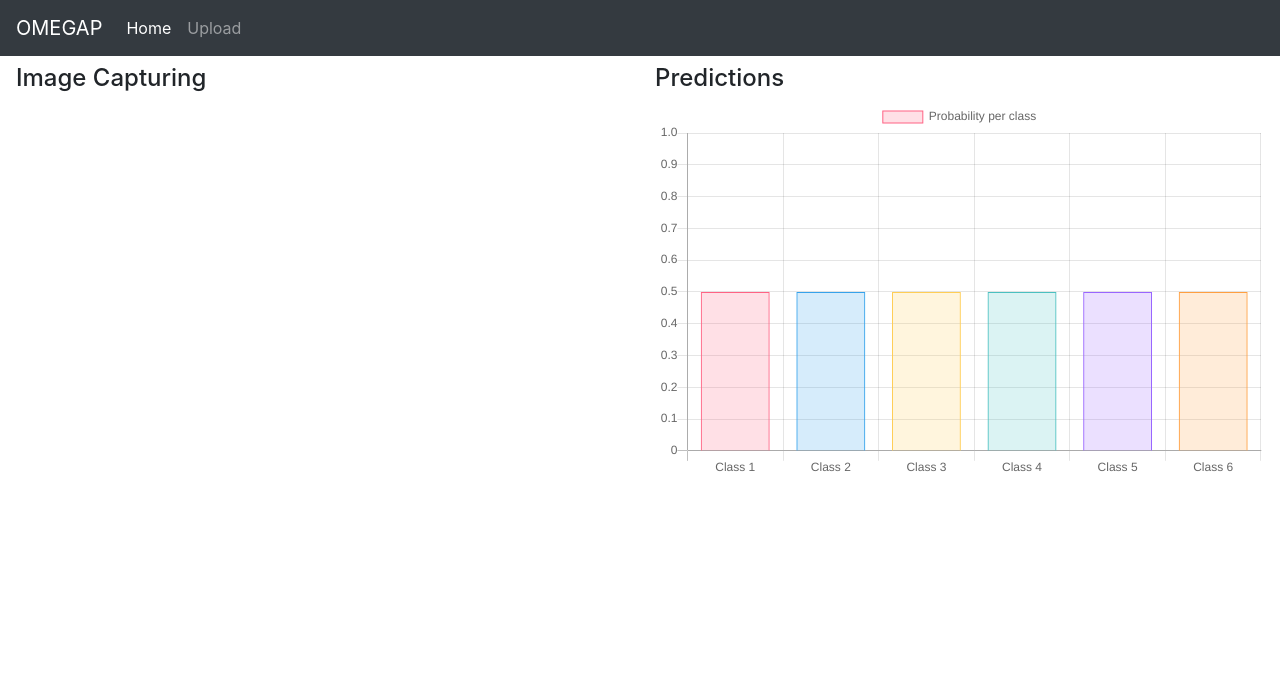
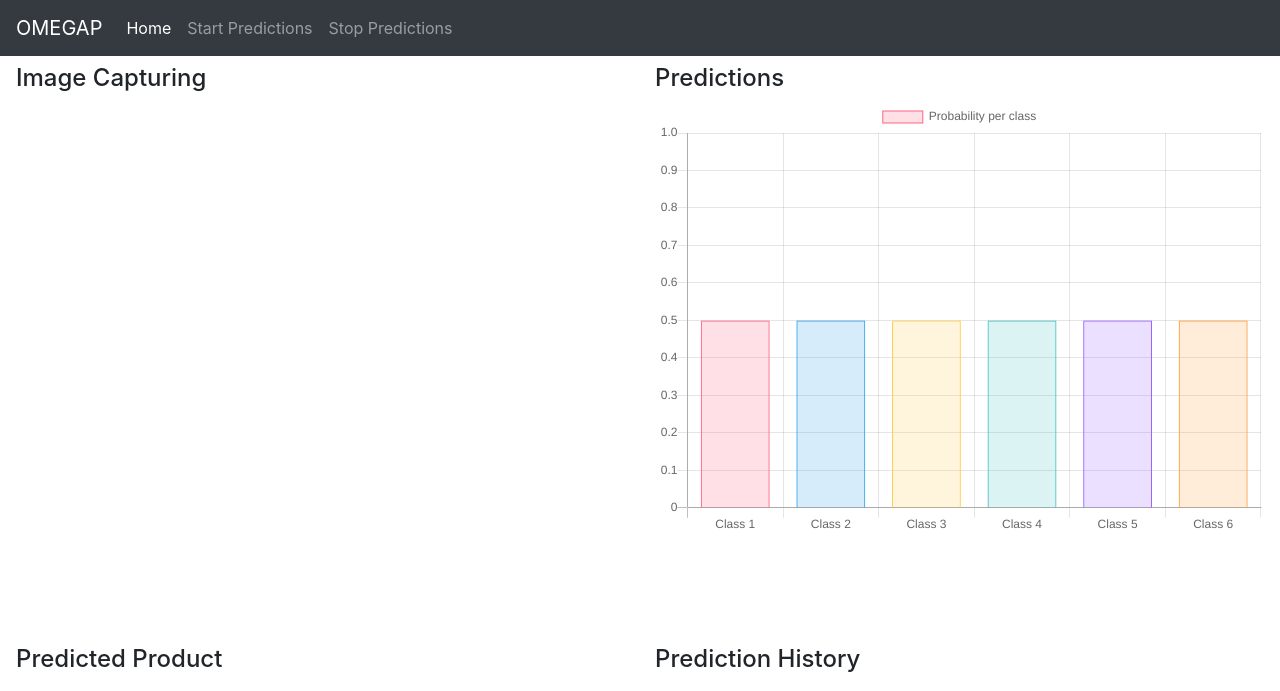
Before and after one commit to manuelzander/product_recognition_frontend, a Flask app: page / in a window 1280 px wide. Shown: the top 691 px of the page. Run offline with Flask 2, Linux system fonts and the light colour scheme; some libraries are stand-ins or nearby versions.

Commit message:
Optimization of website, pictures change

```diff
--- a/webcam-example/app.py
+++ b/webcam-example/app.py
@@ -95,7 +95,7 @@
 def count_thread():
     i = 0
     while True:
-        time.sleep(5)
+        time.sleep(1)
         random_list = np.round(np.random.rand(6), decimals=2)
         random_list = random_list.tolist()
         #test = input_q.get()
--- a/webcam-example/templates/index.html
+++ b/webcam-example/templates/index.html
@@ -1,5 +1,6 @@
 <!doctype html>
 <html lang="en">
+
 <head>
   <meta charset="utf-8">
   <meta http-equiv="x-ua-compatible" content="ie=edge">
@@ -10,13 +11,11 @@
   <link rel="stylesheet" href="https://maxcdn.bootstrapcdn.com/bootstrap/4.0.0/css/bootstrap.min.css" integrity="sha384-Gn5384xqQ1aoWXA+058RXPxPg6fy4IWvTNh0E263XmFcJlSAwiGgFAW/dAiS6JXm" crossorigin="anonymous">
   <script type="text/javascript" src="{{ url_for('static', filename='webcamjs/webcam.js') }}"></script>
   <script type="text/javascript" src="//cdnjs.cloudflare.com/ajax/libs/socket.io/1.3.6/socket.io.min.js"></script>
-  <script src="https://cdnjs.cloudflare.com/ajax/libs/Chart.js/2.7.2/Chart.bundle.js"></script>
-  <script src="https://code.jquery.com/jquery-1.11.1.js"></script>
-
+  <script type="text/javascript" src="https://cdnjs.cloudflare.com/ajax/libs/Chart.js/2.7.2/Chart.bundle.js"></script>
+  <script type="text/javascript" src="https://code.jquery.com/jquery-1.11.1.js"></script>
 </head>
 
 <body>
-
   <nav class="navbar navbar-expand-md navbar-dark bg-dark fixed-top">
     <a class="navbar-brand" href="http://127.0.0.1:5000/">OMEGAP</a>
     <button class="navbar-toggler" type="button" data-toggle="collapse" data-target="#navbarsExampleDefault" aria-controls="navbarsExampleDefault" aria-expanded="false" aria-label="Toggle navigation">
@@ -29,8 +28,14 @@
           <a class="nav-link" href="http://127.0.0.1:5000/">Home <span class="sr-only">(current)</span></a>
         </li>
         <li class="nav-item">
+          <a class="nav-link" href="#" onclick="take_snapshot_loop();">Start Predictions</a>
+        </li>
+        <li class="nav-item">
+          <a class="nav-link" href="#" onclick="stop_taking_snapshot();">Stop Predictions</a>
+        </li>
+        <!--<<li class="nav-item">
           <a class="nav-link" href="/upload">Upload</a>
-        </li>
+        </li>-->
       </ul>
     </div>
   </nav>
@@ -38,33 +43,37 @@
   <main role="main" class="flex-container">>
 
     <div class="modal-body row">
+
     <div class="col-md-6">
-
       <br>
       <h4>Image Capturing</h4>
-
-      <div id="my_camera" style="margin: 0 auto; text-align: center; padding-top: 50px;"></div>
-      <div id="snapshot-buttons" style="margin: 0 auto; text-align: center; padding-top: 80px;" >
-
+      <div id="my_camera"></div>
+      <!--<div id="snapshot-buttons" style="margin: 0 auto; text-align: center; padding-top: 80px;" >
           <form>
               <input type=button value="Start Predictions" onClick="take_snapshot_loop()">
               <input type=button value="Stop Predictions" onClick="stop_taking_snapshot()">
           </form>
-
-          <img src="{{ url_for('static', filename='ocado.jpg') }}" style="width:733px;height:263px;">
-
-      </div>
-
+      </div>-->
     </div>
 
     <div class="col-md-6">
+    <br>
+      <h4>Predictions</h4>
+      <canvas id="myChart" width="640" height="460"></canvas>
+    </div>
+    </div>
 
-      <br>
-      <h4>Predictions</h4>
-      <canvas id="myChart" width="400" height="250"></canvas>
+    <div class="modal-body row">
 
-      <!--<ul id="predictions">-->
-
+    <div class="col-md-6">
+      <h4>Predicted Product</h4>
+      <div id="images" style="margin: 0 auto; text-align: center">
+      <img id="product_image" src="{{ url_for('static', filename='ocado.jpg') }}" style="height: 50%; width: 50%; object-fit: contain">
+      </div>
+    </div>
+    <div class="col-md-6">
+      <h4>Prediction History</h4>
+      <ul id="history"></ul>
     </div>
     </div>
 
@@ -126,11 +135,11 @@
       }
     });
 
+    //Intialize webcam
 		Webcam.attach( '#my_camera' );
 
     //SocketIO set-up and update of chart
-
-    function addData(chart, data, datasetIndex) {
+    function add_data(chart, data, datasetIndex) {
        chart.data.datasets[datasetIndex].data = data;
        chart.update();
     }
@@ -138,16 +147,40 @@
     var socket = io.connect('http://' + document.domain + ':' + location.port);
 
     var data = [];
+    var max_of_array = 0;
+    var index_max_of_array = 0;
+    var class_number = 0;
+    var threshold = 0.9;
 
     socket.on('scan', function(incoming_data) {
       //console.log(incoming_data);
       //$("#predictions").append($('<li>').text(msg.text));
       data = JSON.parse(incoming_data);
-      addData(myChart, data, 0);
+
+      max_of_array = Math.max.apply(Math, data);
+      index_max_of_array = data.reduce((iMax, x, i, arr) => x > arr[iMax] ? i : iMax, 0);
+      class_number = index_max_of_array + 1;
+
+      if (max_of_array >= threshold)
+        $("#history").append($('<li>').text("Prediction: Class " + class_number + "; Accuracy: " + 100*max_of_array + "%"));
+
+      add_data(myChart, data, 0);
+      change_image();
+
       //setTimeout(function() {
-      //   addData(myChart, data, 0);
+      //   add_data(myChart, data, 0);
       //}, 100);
     });
+
+    //Function to update the product image
+    function change_image(){
+      var image = document.getElementById("product_image");
+      var image_source = "/static/" + class_number.toString() + ".jpg";
+
+      if (max_of_array >= threshold){
+        image.setAttribute("src", image_source);
+      }
+    }
 
     //Webcam functions
     var timer = null;
```
Also changed, not shown: webcam-example/static/1.jpg (added), webcam-example/static/2.jpg (added), webcam-example/static/3.jpg (added), webcam-example/static/4.jpg (added), webcam-example/static/5.jpg (added), webcam-example/static/6.jpg (added), webcam-example/static/ocado.jpg (added).
